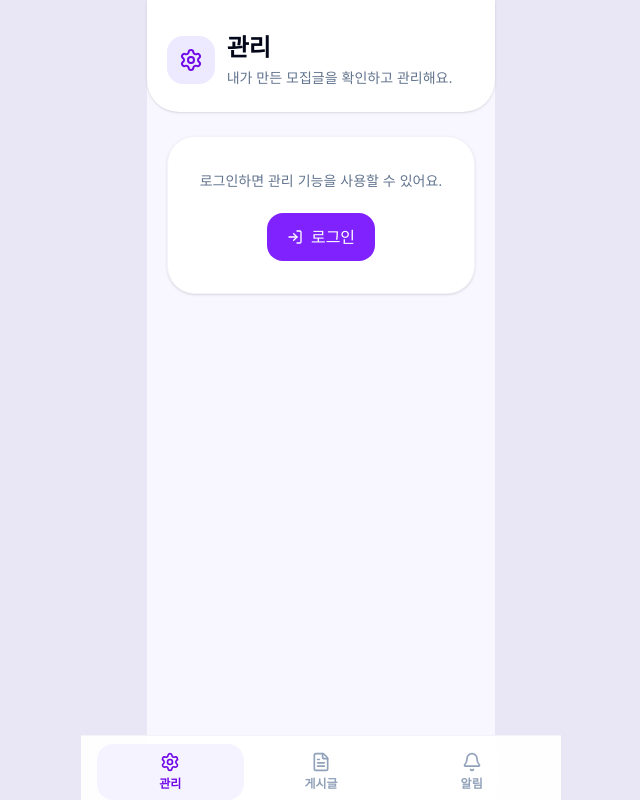
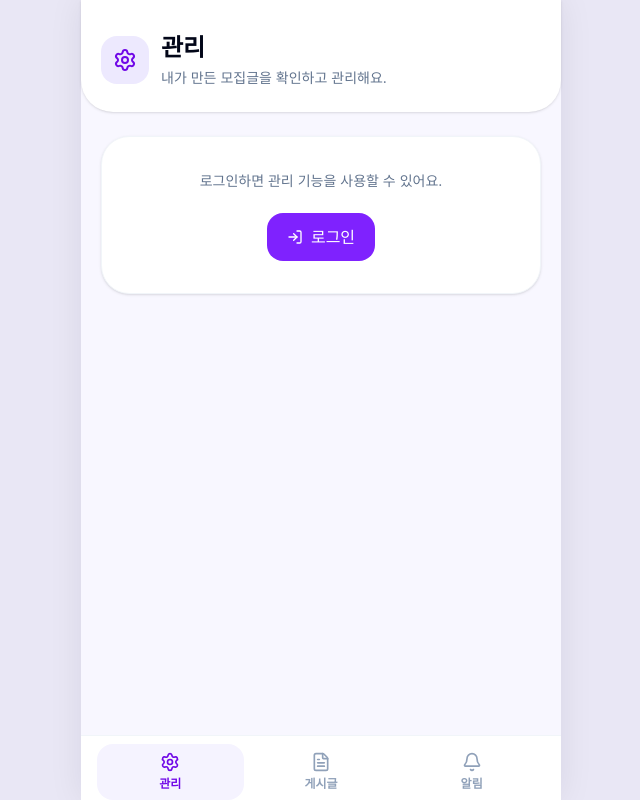
Before and after one commit to OSSWProject-Jo2/KiriKiri-Frontend, a Next.js app in the folder kirikiri-app/: page /profile in a window 1280 px wide. Shown: the whole page, without its empty margins (319-959 px from the left). Built offline with nearby package versions, Linux system fonts and the light colour scheme; no server answers.

Commit message:
style: 레이아웃 폭 통일 및 정형화

```diff
--- a/kirikiri-app/app/components/ManagedPostsPage.tsx
+++ b/kirikiri-app/app/components/ManagedPostsPage.tsx
@@ -57,7 +57,7 @@ export function ManagedPostsPage() {
   }, [nickname, posts]);
 
   return (
-    <div className="min-h-screen max-w-[480px] mx-auto bg-[#F8F7FF] pb-28">
+    <div className="app-shell min-h-screen pb-28">
       <header className="sticky top-0 z-20 bg-white/90 backdrop-blur-md border-b border-slate-100">
         <div className="px-4 py-3 flex items-center justify-between">
           <Link
--- a/kirikiri-app/app/components/NotificationsPage.tsx
+++ b/kirikiri-app/app/components/NotificationsPage.tsx
@@ -246,7 +246,7 @@ export function NotificationsPage() {
   };
 
   return (
-    <div className="min-h-screen max-w-[480px] mx-auto bg-[#F8F7FF] pb-28">
+    <div className="app-shell min-h-screen pb-28">
       <header className="sticky top-0 z-20 bg-white/90 backdrop-blur-md border-b border-slate-100">
         <div className="px-4 py-3 flex items-center justify-between">
           <Link
--- a/kirikiri-app/app/components/ProfilePage.tsx
+++ b/kirikiri-app/app/components/ProfilePage.tsx
@@ -10,7 +10,7 @@ export function ProfilePage() {
   const { isSignedIn, openSignIn } = useAuth();
 
   return (
-    <div className="min-h-screen max-w-[480px] mx-auto bg-[#F8F7FF] pb-28">
+    <div className="app-shell min-h-screen pb-28">
       <header className="px-5 pt-8 pb-6 bg-white rounded-b-[32px] shadow-sm">
         <div className="flex items-center gap-3">
           <div className="flex h-12 w-12 items-center justify-center rounded-2xl bg-violet-100 text-violet-700">
```
